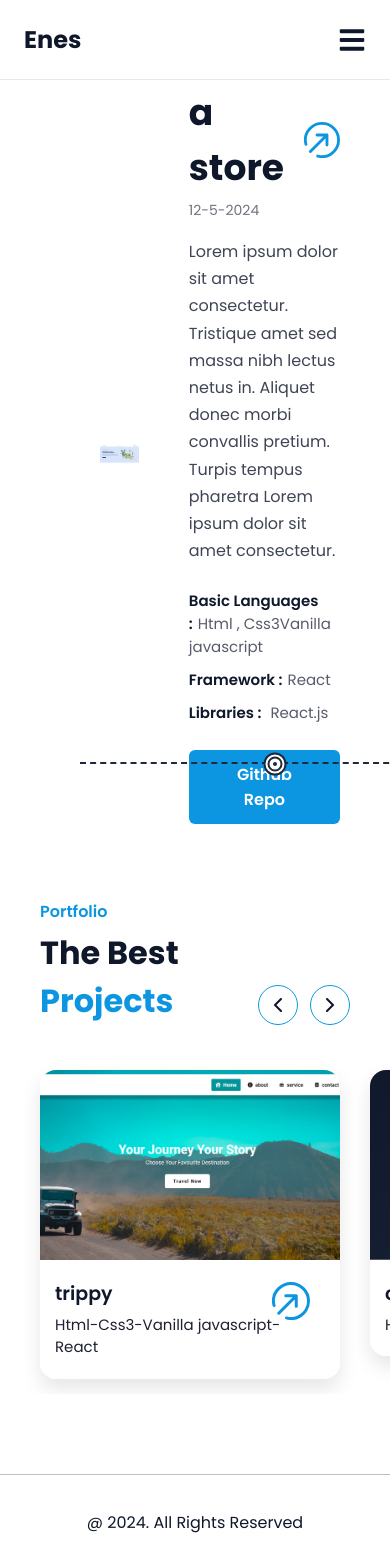
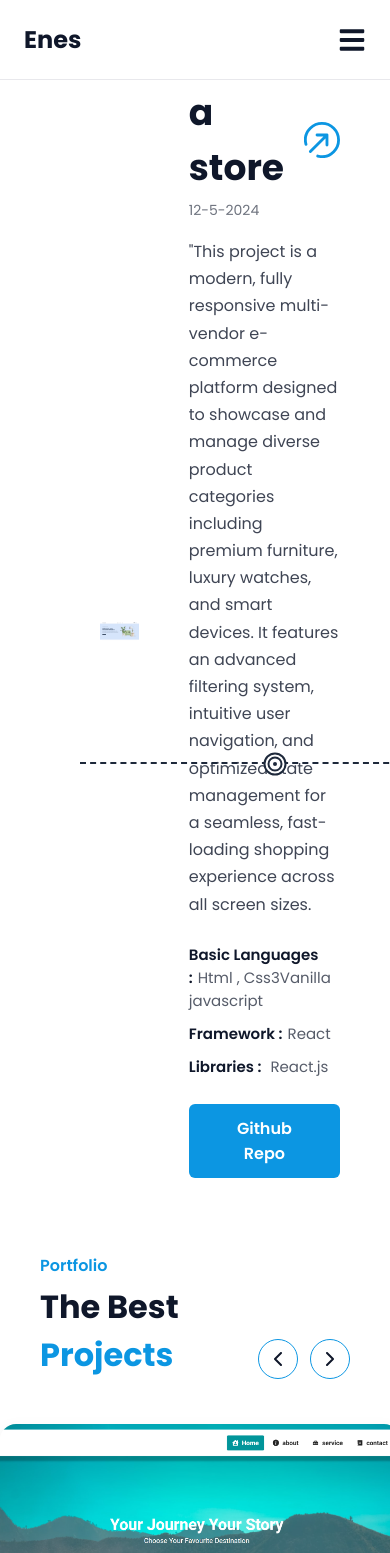
Before and after one commit to eneshalill/eneshalil.dev, a React (Vite) app: page /details/1 in a window 390 px wide. Shown: the top 1553 px of the page. Built offline with nearby package versions, Linux system fonts and the light colour scheme.

Commit message:
Add remaining project files

```diff
--- a/src/App.jsx
+++ b/src/App.jsx
@@ -4,9 +4,9 @@ import Hero from "./components/hero/Hero";
 import image from "../src/assets/images/enes.png";
 import figma from "../src/assets/images/figma.png";
 import image2 from "../src/assets/images/store.png";
-import trippy from "../src/assets/images/trippy.png"
-import calculator from "../src/assets/images/calculator.png"
-import portfolio from "../src/assets/images/portfolio.png"
+import trippy from "../src/assets/images/trippy.png";
+import calculator from "../src/assets/images/calculator.png";
+import portfolio from "../src/assets/images/portfolio.png";
 import About from "./components/about-me/About";
 import { BiLogoReact } from "react-icons/bi";
 import { IoLogoCss3, IoLogoHtml5 } from "react-icons/io";
@@ -30,48 +30,106 @@ import ProjectDetails from "./components/ProjectDetails/ProjectDetails";
 
 const App = () => {
   const items = [
-    { id:"home", content: "Home" },
-    { id:"about", content: "About me" },
-    { id:"education" ,content: "Education" },
-    { id:"Projects", content: "Projects" },
-    { id:"contact", content: "Contact" },
+    { id: "home", content: "Home" },
+    { id: "about", content: "About me" },
+    { id: "education", content: "Education" },
+    { id: "Projects", content: "Projects" },
+    { id: "contact", content: "Contact" },
   ];
 
-  const skills=[
-    {name:"HTML5" ,value:90},
-    {name:"CSS3" ,value:85},
-    {name:"Bootstrap" ,value:80},
-    {name:"Javascript" ,value:95},
-    {name:"React" ,value:90},
-    {name:"Tailwind Css" ,value:100},
-    {name:"Next.js" ,value:90},
-  ]
+  const skills = [
+    { name: "HTML5", value: 90 },
+    { name: "CSS3", value: 85 },
+    { name: "Bootstrap", value: 80 },
+    { name: "Javascript", value: 95 },
+    { name: "React", value: 90 },
+    { name: "Tailwind Css", value: 100 },
+    { name: "Next.js", value: 90 },
+  ];
 
-  const experiences=[
-    {address:"Education", explain:"Bachelor's degree in Information Technology Engineering, Aljazeera Private University ."},
-    {address:"Frontend Intern at Vica Company", explain:"Worked on real-world projects using React and API integration."},
-    {address:"Ul Developer Intern at Company", explain:"Converted Figma designs into fully functional and responsive interfaces."},
-    {address:"Frontend Developer-freelance", explain:"Developed multiple websites using HTML, CSS, JavaScript, and React."},
-  ]
+  const experiences = [
+    {
+      address: "Education",
+      explain:
+        "Bachelor's degree in Information Technology Engineering, Aljazeera Private University .",
+    },
+    {
+      address: "Frontend Intern at Vica Company",
+      explain: "Worked on real-world projects using React and API integration.",
+    },
+    {
+      address: "Ul Developer Intern at Company",
+      explain:
+        "Converted Figma designs into fully functional and responsive interfaces.",
+    },
+    {
+      address: "Frontend Developer-freelance",
+      explain:
+        "Developed multiple websites using HTML, CSS, JavaScript, and React.",
+    },
+  ];
 
-  const sites=[
-    { id: 1, photo2 :image2, name:"a store", tools:"Html-Css3-Vanilla javascript-React", projectImg:image2, projectLink:"https://enes-mobilia.vercel.app/", github:"https://github.com/eneshalill/Maltimart-ecommerce-.git"},
-    { id: 2, photo2 :trippy, name:"trippy", tools:"Html-Css3-Vanilla javascript-React", projectImg:trippy, projectLink:"https://trippy-wine.vercel.app/", github:"https://github.com/eneshalill/trippy.git"},
-    { id: 3, photo2 :calculator, name:"calculator", tools:"Html-Css3-Vanilla javascript", projectImg:calculator, projectLink:"https://calculator-cbe2.vercel.app/ " , github:"https://github.com/eneshalill/calculator.git"},
-    { id: 4, photo2 :portfolio, name:"portfolio", tools:"Html-Css3-Vanilla javascript", projectImg:portfolio, projectLink:"https://anas-cv-1323e.web.app/" , github:"https://github.com/eneshalill/eneshalil.dev.git"},
-  ]
+  const sites = [
+    {
+      id: 1,
+      photo2: image2,
+      name: "a store",
+      tools: "Html-Css3-Vanilla javascript-React",
+      projectImg: image2,
+      projectLink: "https://enes-mobilia.vercel.app/",
+      github: "https://github.com/eneshalill/Maltimart-ecommerce-.git",
+      text: `
+"This project is a modern, fully responsive multi-vendor e-commerce platform designed to showcase and manage diverse product categories including premium furniture, luxury watches, and smart devices. It features an advanced filtering system, intuitive user navigation, and optimized state management for a seamless, fast-loading shopping experience across all screen sizes.`,
+    },
+    {
+      id: 2,
+      photo2: trippy,
+      name: "trippy",
+      tools: "Html-Css3-Vanilla javascript-React",
+      projectImg: trippy,
+      projectLink: "https://trippy-wine.vercel.app/",
+      text: `Trippy is a dynamic, high-performance travel and tourism platform designed to provide users with an immersive trip-booking experience. It features an interactive destination explorer, automated dynamic itineraries, and custom filtering for seamless travel planning. Built with a strong focus on pixel-perfect responsive design and fluid frontend transitions, the project delivers a fast, intuitive, and modern UI across all screen environments.`,
+      github: "https://github.com/eneshalill/trippy.git",
+    },
+    {
+      id: 3,
+      photo2: calculator,
+      name: "calculator",
+      tools: "Html-Css3-Vanilla javascript",
+      projectImg: calculator,
+      projectLink: "https://calculator-cbe2.vercel.app/ ",
+      text: `A modern web calculator built with pure JavaScript logic to handle standard arithmetic computations and decimal tracking. It features dynamic state updates, precise input validation to prevent errors, and a lightweight, fully responsive design optimized for all screens.`,
+      github: "https://github.com/eneshalill/calculator.git",
+    },
+    {
+      id: 4,
+      photo2: portfolio,
+      name: "portfolio",
+      tools: "Html-Css3-Vanilla javascript",
+      projectImg: portfolio,
+      projectLink: "https://anas-cv-1323e.web.app/",
+      text: `My personal professional portfolio designed to showcase my frontend expertise, core skillset, and latest real-world projects. It features pixel-perfect responsive layouts, smooth modern animations, and full dark/light mode configurations.`,
+      github: "https://github.com/eneshalill/eneshalil.dev.git",
+    },
+  ];
 
-  const infos=[
-    {icon:<IoCallOutline />, title:"Call me", content:"+905396489745" },
-    {icon:<HiOutlineMail />, title:"Email me", content:"thoth.na.anass@gmail.com" },
-    {icon:<FiMapPin />, title:"Address", content:"Turkey, Istanbul" },
-  ]
+  const infos = [
+    { icon: <IoCallOutline />, title: "Call me", content: "+905396489745" },
+    {
+      icon: <HiOutlineMail />,
+      title: "Email me",
+      content: "thoth.na.anass@gmail.com",
+    },
+    { icon: <FiMapPin />, title: "Address", content: "Turkey, Istanbul" },
+  ];
 
   return (
     <Router>
       <Routes>
         {/* 🏠 1. المسار الرئيسي للموقع */}
-        <Route path="/" element={
+        <Route
+          path="/"
+          element={
             <>
               <Header>
                 <NavBar logo="Enes" items={items} />
@@ -85,34 +143,64 @@ const App = () => {
                 />
               </Header>
               <main>
-              <About tittle="About me" text="Lorem ipsum dolor sit amet consectetur. Tristique amet sed massa nibh lectus netus in. Aliquet donec morbi convallis pretium. Turpis tempus pharetra"
-                skills={skills} html={<IoLogoHtml5 />} htmlIcon={<SiHtml5 />} cssIcon={<IoLogoCss3 />} reactIcon={<BiLogoReact />}
+                <About
+                  tittle="About me"
+                  text="Lorem ipsum dolor sit amet consectetur. Tristique amet sed massa nibh lectus netus in. Aliquet donec morbi convallis pretium. Turpis tempus pharetra"
+                  skills={skills}
+                  html={<IoLogoHtml5 />}
+                  htmlIcon={<SiHtml5 />}
+                  cssIcon={<IoLogoCss3 />}
+                  reactIcon={<BiLogoReact />}
                   photo1={figma}
                   githubIcon={<RxGithubLogo />}
                 />
-              <Education experiences={experiences}/>
-              <Call title1="Try me out, risk free!" desctiption="If you're not happy with the design after the first draft, I'll refund your deposit , " insurance="no questions asked" btn="Contact →"/>
+                <Education experiences={experiences} />
+                <Call
+                  title1="Try me out, risk free!"
+                  desctiption="If you're not happy with the design after the first draft, I'll refund your deposit , "
+                  insurance="no questions asked"
+                  btn="Contact →"
+                />
 
-              <Card sites={sites} Portfolio="Portfolio" work="My Creative Works" Latest="Latest" Project= " Projects" git="View Github "/>
-              <Contact contact="Contact" talk="Let's Discuss Your" project="Project" infos={infos} message="Send Message"/>
+                <Card
+                  sites={sites}
+                  Portfolio="Portfolio"
+                  work="My Creative Works"
+                  Latest="Latest"
+                  Project=" Projects"
+                  git="View Github "
+                />
+                <Contact
+                  contact="Contact"
+                  talk="Let's Discuss Your"
+                  project="Project"
+                  infos={infos}
+                  message="Send Message"
+                />
               </main>
               <Footer />
-            <ScrollToTop/>
+              <ScrollToTop />
             </>
-        }/>
+          }
+        />
 
-        {/* 🚨 2. مسار صفحة التفاصيل المخصصة بعد التعديل والتمرير الدقيق للـ items */}
-        <Route path="/details/:id" element={
+        {/* مسار صفحة التفاصيل المخصصة */}
+        <Route
+          path="/details/:id"
+          element={
             <ProjectDetails
               sites={sites}
-            items={items} /* 👈 قمنا بتمرير مصفوفة الـ items هنا ليعمل الناف بار بشكل صحيح داخل صفحة التفاصيل */
+              items={
+                items
+              } /*  قمنا بتمرير مصفوفة  items هنا ليعمل الناف بار بشكل صحيح داخل صفحة التفاصيل */
               Portfolio="Portfolio"
               work="My Creative Works"
               Latest="Latest"
               Project="Projects"
               git="View Github "
             />
-        } />
+          }
+        />
       </Routes>
     </Router>
   );
--- a/src/components/ProjectDetails/ProjectDetails.jsx
+++ b/src/components/ProjectDetails/ProjectDetails.jsx
@@ -4,7 +4,7 @@ import NavBar from "../navBar/NavBar";
 import Footer from "../footer/Footer";
 import "./project-details.css";
 
-const ProjectDetails = ({ sites, items, Portfolio, work, Latest, Project }) => {
+const ProjectDetails = ({ sites, items, Portfolio,}) => {
   const { id } = useParams();
   const sliderRef = useRef(null);
 
@@ -63,7 +63,7 @@ const ProjectDetails = ({ sites, items, Portfolio, work, Latest, Project }) => {
             <div className="details-title-wrapper">
   <h2 className="details-title">{currentProject.name}</h2>
 
-  {/* 🎯 أيقونة السهم الدائري الموجهة لرابط الموقع مباشرة */}
+  {/*  أيقونة السهم الدائري الموجهة لرابط الموقع مباشرة */}
   <a
     href={currentProject.projectLink}
     target="_blank"
@@ -79,9 +79,7 @@ const ProjectDetails = ({ sites, items, Portfolio, work, Latest, Project }) => {
             <div className="details-date">12-5-2024</div>
 
             <p className="details-description">
-              Lorem ipsum dolor sit amet consectetur. Tristique amet sed massa
-              nibh lectus netus in. Aliquet donec morbi convallis pretium.
-              Turpis tempus pharetra Lorem ipsum dolor sit amet consectetur.
+            { currentProject.text}
             </p>
 
             <div className="tech-info-line">
@@ -157,7 +155,7 @@ const ProjectDetails = ({ sites, items, Portfolio, work, Latest, Project }) => {
         </div>
 
         {/* ==========================================================================
-   📦 الحاوية الحقيقية والمستقلة للـ Slider الأفقي (The Best Projects)
+    الحاوية الحقيقية والمستقلة للـ Slider الأفقي (The Best Projects)
    ========================================================================== */}
         <div className="horizontal-slider-wrapper" ref={sliderRef}>
           <div className="pure-slider-row">
--- a/src/components/ProjectDetails/project-details.css
+++ b/src/components/ProjectDetails/project-details.css
@@ -10,20 +10,20 @@
 
 /* الطرف الأيسر: حاوية الصورة */
 .details-img-container {
-  flex: 1; /* تقسيم العرض بالتساوي 50% */
+  flex: 1;                                       /* تقسيم العرض بالتساوي 50% */
+  display: flex;
+  padding-left: 100px;
   overflow: hidden;
-  display: flex;
-padding-left: 100px;
+  border-radius: 16px;
 
 }
 
 /* ضبط الصورة لتملأ كامل الارتفاع والعرض المتاح بدون تشويه */
 .details-project-img {
   width: 100%;
-  height: 100%; /* ⬅️ ممتدة من الأعلى والأسفل */
-  object-fit: contain; /* لقص أبعاد الصورة ديناميكياً داخل الحاوية */
-  border-radius: 16px;
-  overflow: hidden;
+  height: 100%;                               /* ممتدة من الأعلى والأسفل */
+  object-fit: contain;                        /* لقص أبعاد الصورة ديناميكياً داخل الحاوية */
+display: block;
 }
 
 /* الطرف الأيمن: حاوية المعلومات والزر */
@@ -87,6 +87,9 @@ padding-left: 100px;
   color: var(--text-title);
   opacity: 0.8;
   margin-bottom: 25px;
+  /* تنظيم االنص */
+  white-space: normal;
+  word-break: break-word;
 }
 
 
@@ -185,7 +188,7 @@ padding-left: 100px;
 
 
 /* ==========================================================================
-   👥 هيدر قسم السلايدر السفلي (The Best Projects)
+   هيدر قسم السلايدر السفلي (The Best Projects)
    ========================================================================== */
 .bottom-section-header {
   max-width: 1400px;
@@ -269,6 +272,7 @@ padding-left: 100px;
   scroll-behavior: smooth;
    -ms-overflow-style: none;
   scrollbar-width: none;
+  scroll-snap-type: x mandatory;
 }
 
 /* إخفاء السكرول بار للمحافظة على نظافة التصميم */
@@ -290,6 +294,7 @@ padding-left: 100px;
 .pure-project-card {
   flex-shrink: 0;
   width: 400px; /* العرض المثالي الفخم المعتمد للكروت */
+  scroll-snap-align: center;
 }
 
 .pure-project-card .card {
@@ -419,17 +424,107 @@ padding-left: 100px;
   transform: rotate(45deg); /* تدوير ممتع للسهم عند التمرير */
 }
 
-/* ==========================================================================
-   📱 حماية كاملة وتجاوب على الشاشات الصغيرة والموبايل
+//* ==========================================================================
+   📱 حماية كاملة وتجاوب شامل على الشاشات الصغيرة والموبايل (768px فما دون)
    ========================================================================== */
 @media (max-width: 768px) {
+
+  /* 1️⃣ تعديل حاوية تفاصيل المشروع العلوية لتصبح عمودية */
+  .details-flex-container {
+    flex-direction: column;
+    min-height: auto;
+    margin-top: 20px;
+    padding: 0 20px;
+    gap: 30px;
+  }
+
+  /* إلغاء البادينج الأيسر الكبير للصورة وجعلها تأخذ العرض الكامل */
+  .details-img-container {
+    padding-left: 0 !important;
+    width: 100%;
+    order: 1; /* يضمن ظهور الصورة في الأعلى يليه النص */
+  }
+
+  .details-project-img {
+    height: 250px; /* تحديد ارتفاع مناسب متناسق للصورة على الموبايل */
+    object-fit: cover; /* لملء الحاوية بنظافة */
+  }
+
+  /* ضبط حاوية النصوص لتأخذ العرض الكامل وتوسيع المسافات */
+  .details-text-container {
+    width: 100%;
+    padding: 20px 10px !important;
+    order: 2;
+  }
+
+  /* تصغير أحجام العناوين والنصوص لتناسب الهواتف */
+  .details-title {
+    font-size: 26px; /* تصغير حجم عنوان المشروع */
+  }
+
+  .details-description {
+    font-size: 15px;
+    line-height: 1.6;
+    margin-bottom: 20px;
+  }
+
+  .tech-info-line {
+    font-size: 14px;
+  }
+
+  /* جعل زر الجيت هاب يأخذ العرض الكامل على الجوال لسهولة الضغط */
+  .github-repo-btn {
+    width: 100%;
+    box-sizing: border-box;
+    padding: 14px;
+    margin-top: 20px;
+  }
+
+  /* إخفاء الخطوط المتقطعة الخلفية (الديزاين) التي قد تشوه مظهر الجوال */
+  .divider1 {
+    display: none !important;
+  }
+
+  /* 2️⃣ ضبط هيدر السلايدر السفلي (The Best Projects) */
+  .bottom-section-header {
+    flex-direction: column;
+    align-items: flex-start;
+    gap: 15px;
+    padding: 0 20px;
+    margin-top: 50px;
+  }
+
+  .portfolio-main-title {
+    font-size: 24px;
+  }
+
+  /* 3️⃣ ضبط السلايدر الأفقي والكروت السفلي */
+  .horizontal-slider-wrapper {
+    margin: 20px auto 40px auto;
+    padding: 0 20px;
+  }
+
+  .pure-slider-row {
+    gap: 20px;
+  }
+
   .pure-project-card {
-    width: 300px; /* مقاس ذكي جداً يمنع انكسار الكروت على الهواتف */
+    width: 290px; /* مقاس ذكي جداً ومجرب يمنع انكسار الكروت على جميع الهواتف */
   }
+
   .pure-project-card .card-image-container {
-    height: 190px;
+    height: 180px;
   }
+
+  .pure-project-card .card-info {
+    padding: 15px 12px;
+  }
+
   .pure-project-card .card-info h6.card-name {
-    font-size: 19px;
+    font-size: 18px;
+  }
+
+  .pure-project-card .card-text {
+    font-size: 14px;
   }
 }
```
Lines whose indentation alone changed are shown as unchanged.
